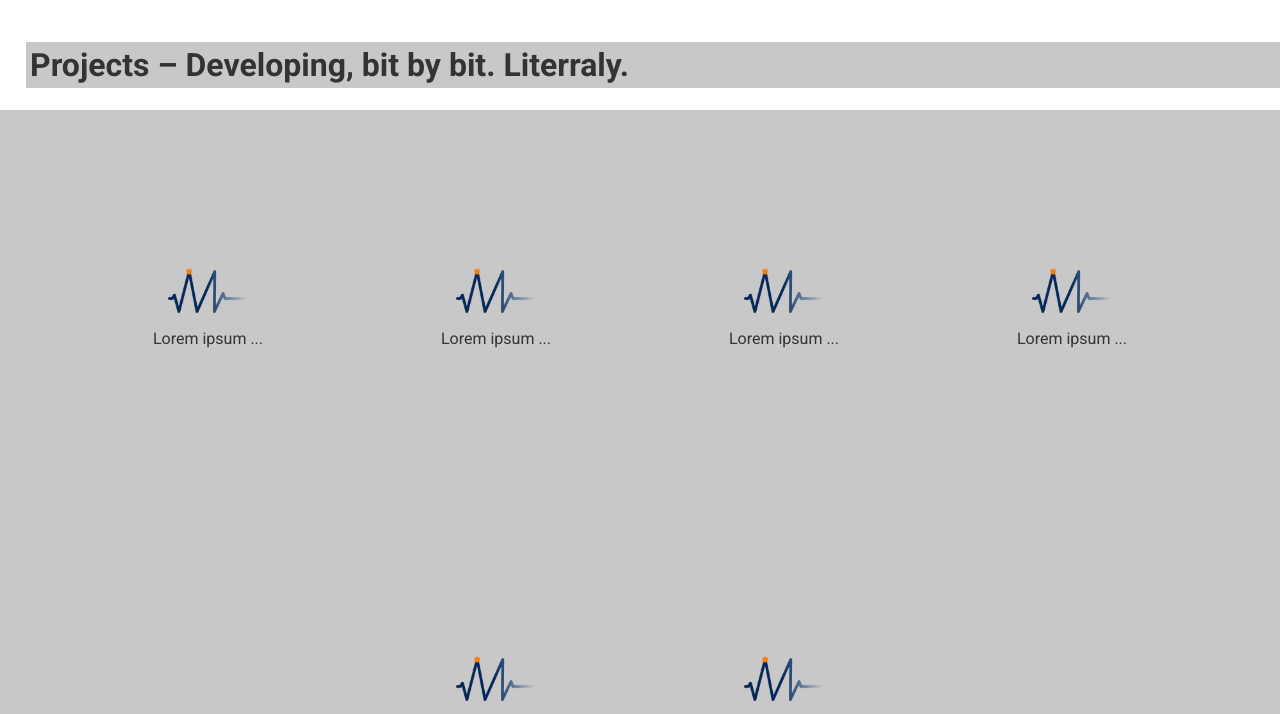
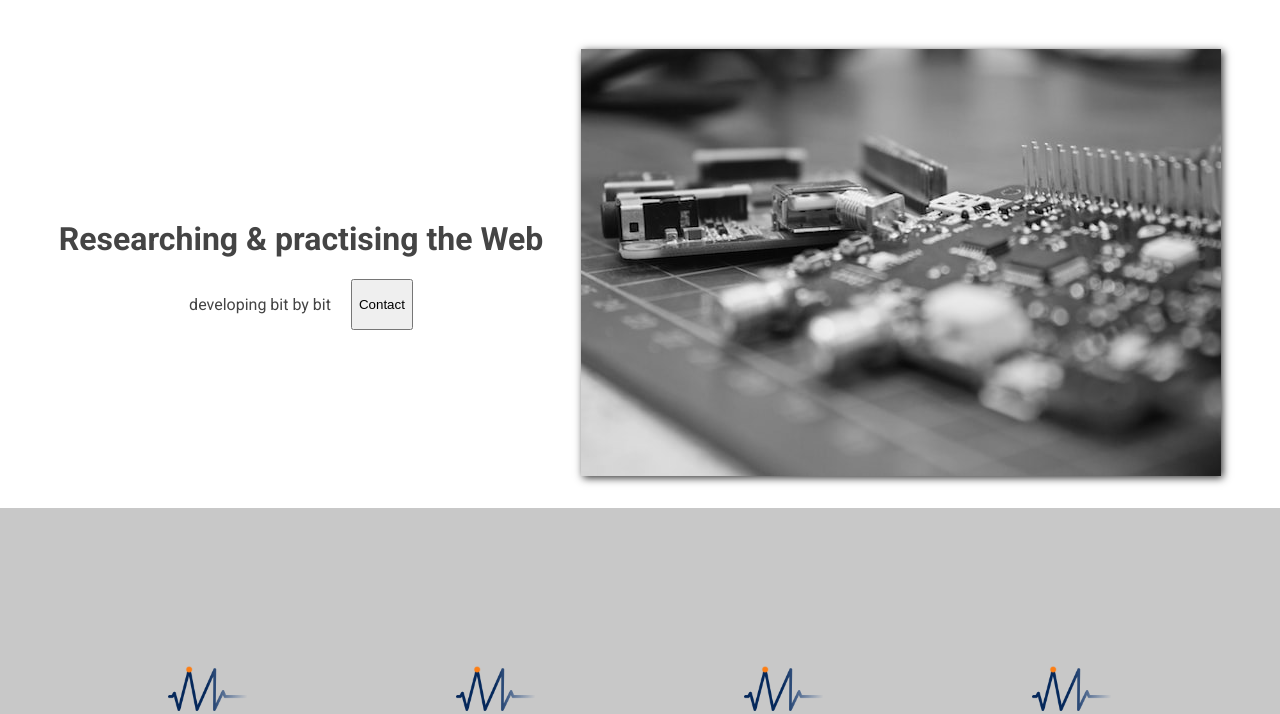
Before and after one commit to mariustelcean96/ldp, a plain HTML site: page index.htm in a window 1280 px wide. Shown: the part 78-792 px from the top of the page. Drawn offline with Linux system fonts and the light colour scheme.

Commit message:
Add hero-content

```diff
--- a/index.htm
+++ b/index.htm
@@ -15,7 +15,21 @@
         <li><a href="#">Portofoliu</a></li>
       </ul>
     </div>
-    <h1>Projects – Developing, bit by bit. Literraly.</h1>
+    <div class="hero-content">
+      <div class="hero-text">
+        <div class="hero-main-text">
+          <h1>Researching & practising the Web</h1>
+        </div>
+        <div class="hero-sec-text">
+          <p>developing bit by bit</p>
+          <button>Contact</button>
+        </div>
+      </div>
+      <div class="hero-img">
+        <img src="louis-reed-MaDXpqp1vM0-unsplash (1).jpg"
+        alt="Internet of Things printed circuit boards.">
+      </div>
+    </div>
     <div class="content">
       <div class="projects-container">
         <div class="project">
--- a/style.css
+++ b/style.css
@@ -38,13 +38,34 @@ body {
     display: flex;
     flex-direction: column;
     font-family: Roboto, sans-serif;
-    color: #333;
+    color: #444;
+    gap: 28px;
 }
 
-h1 {
-  margin-left: 26px;
-  padding: 4px;
-  background-color: rgb(200, 200, 200);
+.hero-content {
+  display: flex;
+  justify-content: center;
+  gap: 38px;
+}
+
+.hero-content * {
+  /*border: 1px solid cyan;*/
+}
+
+.hero-text {
+  display: flex;
+  flex-direction: column;
+  align-items: center;
+  justify-content: center;
+}
+
+.hero-sec-text {
+  display: flex;
+  gap: 20px;
+}
+
+.hero-img img {
+  box-shadow: 2px 2px 8px #333;
 }
 
 .content {
```
Also changed, not shown: louis-reed-MaDXpqp1vM0-unsplash (1).jpg (added).
